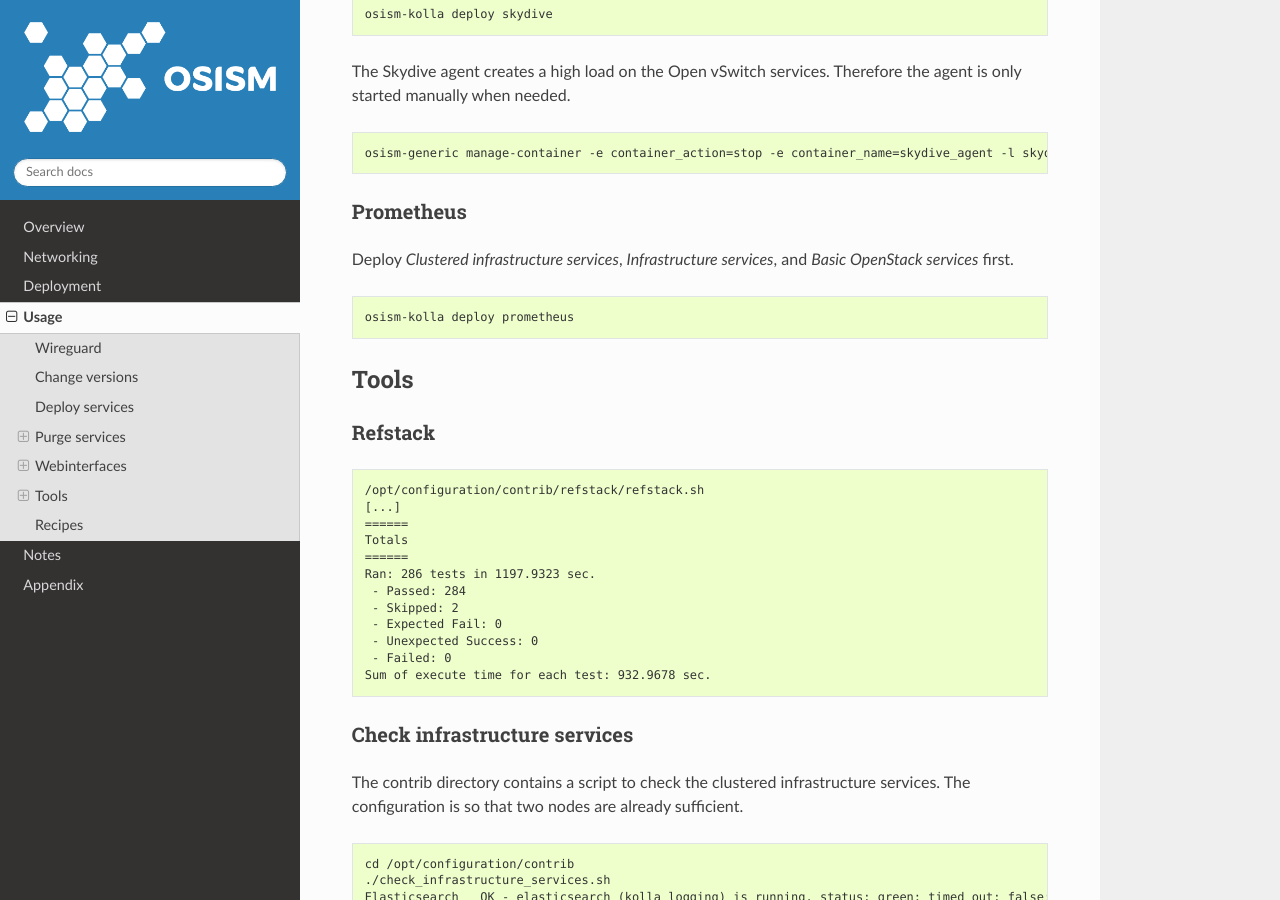
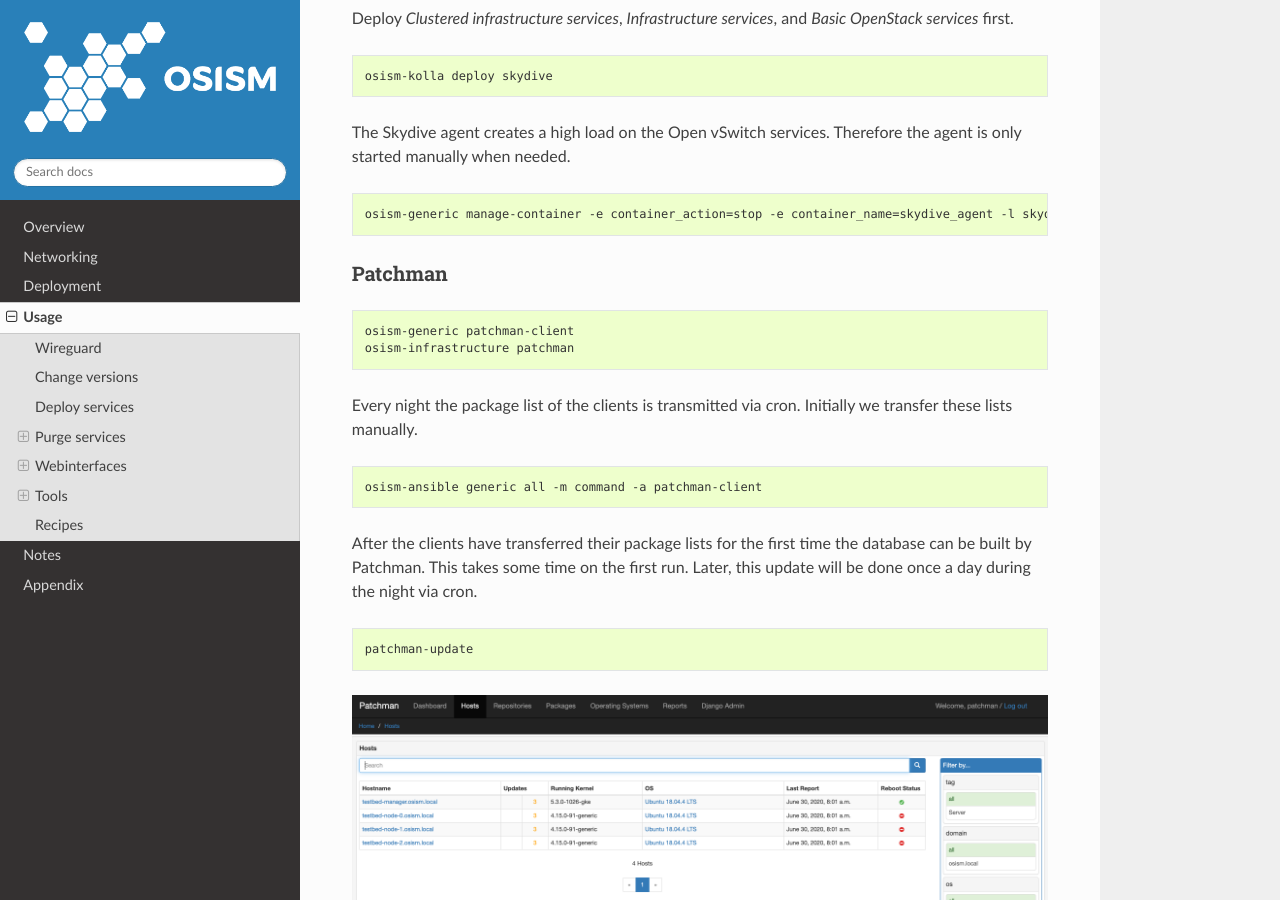
Before and after one commit to osism/testbed, a Sphinx documentation site: the page built from docs/source/usage.rst, in a window 1280 px wide and 900 px high, scrolled down 4882 px. Built offline with Sphinx 7.4.7 and the Read the Docs theme 2.0.0, drawn with Linux system fonts in a browser that asks for light colours; some of the changed text lies outside the part shown.

Commit message:
Add patchman (#254)

```diff
--- a/docs/source/overview.rst
+++ b/docs/source/overview.rst
@@ -61,6 +61,7 @@
 * Memcached
 * Netdata
 * Openvswitch
+* Patchman
 * Prometheus
 * Rabbitmq
 * Redis
--- a/docs/source/usage.rst
+++ b/docs/source/usage.rst
@@ -128,6 +128,7 @@
 Horizon          http://192.168.50.200      admin    pYV8bV749aDMXLPlYJwoJs4ouRPWezCIOXYAQP6v
 Kibana           http://192.168.50.200:5601 kibana   k2ReobFEsoxNm3DyZnkZmFPadSnCz6BjQhaLFoyB
 Netdata          http://192.168.50.5:19999  -        -
+Patchman         http://192.168.50.5:8150   patchman aiB4aijiebeesiu0
 Prometheus       http://192.168.50.5:9091   -        -
 Skydive          http://192.168.50.5:8085   -        -
 phpMyAdmin       http://192.168.40.5:8110   root     qNpdZmkKuUKBK3D5nZ08KMZ5MnYrGEe2hzH6XC0i
@@ -178,6 +179,29 @@
 .. code-block:: console
 
    osism-generic manage-container -e container_action=stop -e container_name=skydive_agent -l skydive-agent
+
+Patchman
+--------
+
+.. code-block:: console
+
+   osism-generic patchman-client
+   osism-infrastructure patchman
+
+Every night the package list of the clients is transmitted via cron. Initially we transfer these lists manually.
+
+.. code-block:: console
+
+   osism-ansible generic all -m command -a patchman-client
+
+After the clients have transferred their package lists for the first time the database can be built by Patchman.
+This takes some time on the first run. Later, this update will be done once a day during the night via cron.
+
+.. code-block:: console
+
+   patchman-update
+
+.. figure:: /images/patchman.png
 
 Prometheus
 ----------
```
Also changed, not shown: docs/source/images/patchman.png (added), 5 other files.
